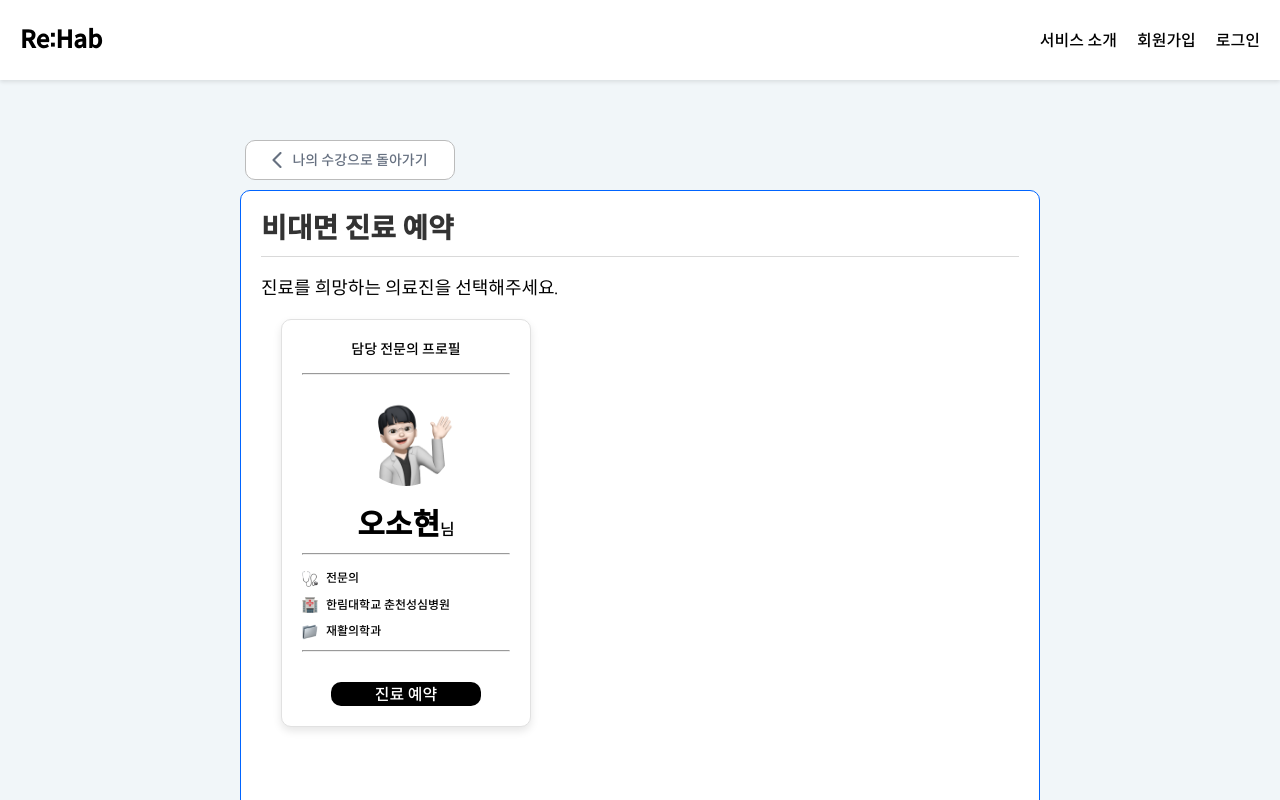
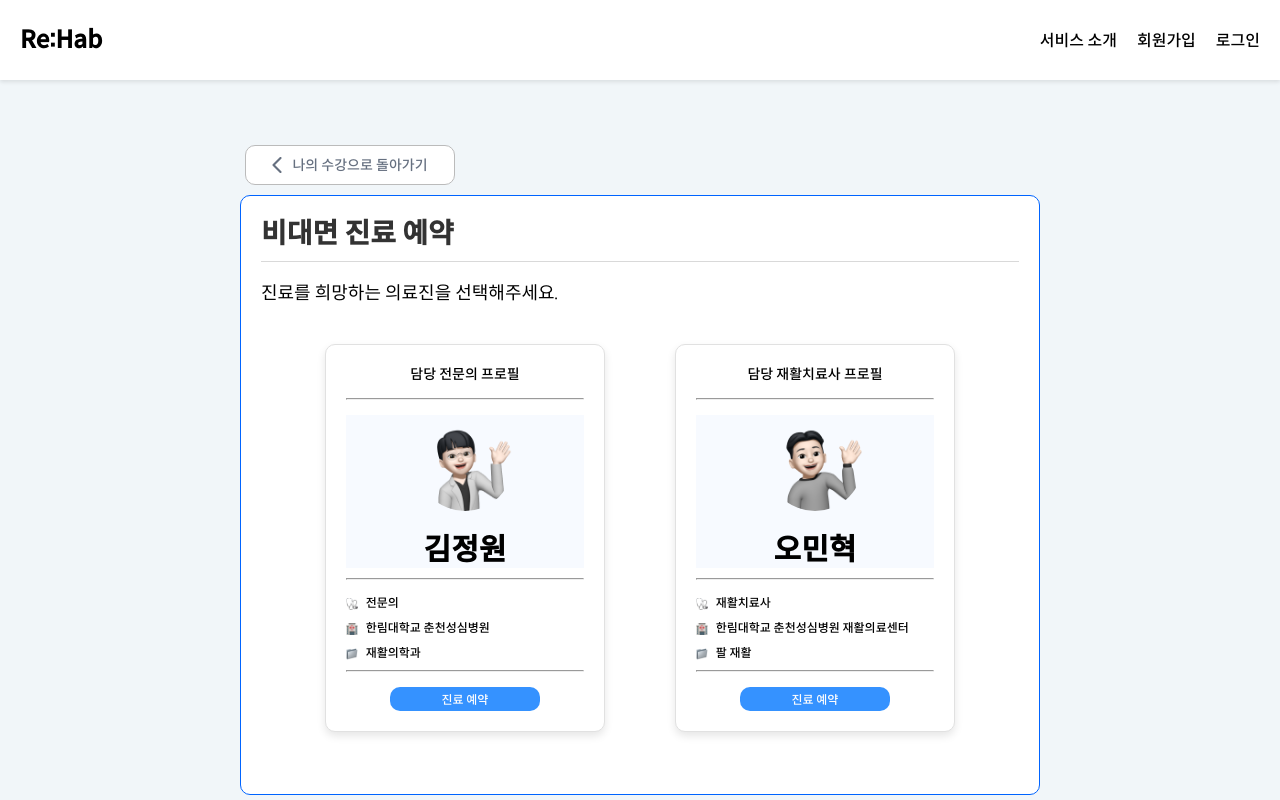
Before and after one commit to sync-without-async/Rehab-FrontEnd, a React (Vite) app: page /userreserve in a window 1280 px wide. Shown: the top 800 px of the page. Built offline with nearby package versions, Linux system fonts and the light colour scheme.

Commit message:
Feat: 환자 비대면 진료 예약 페이지 구현(환자에게 배정된 임시 데이터 연결)

```diff
--- a/src/components/UserDashBoard/UserDoReserve.jsx
+++ b/src/components/UserDashBoard/UserDoReserve.jsx
@@ -1,9 +1,11 @@
+import { useState, useEffect } from "react";
 import styled from "styled-components";
-import UserSelectCard from "./UserSelectCard";
+import { UserSelectCard } from'./UserSelectCard';
+import { userLogin } from "../../librarys/login-api";
 
 const Container = styled.div`
   width: 800px;
-  height: 885px;
+  height: 600px;
   margin: 0 auto;
   padding: 20px;
   border: 1px solid #0064ff;
@@ -11,6 +13,13 @@ const Container = styled.div`
   background-color: #ffffff;
   font-family: "Spoqa Han Sans Neo", "sans-serif";
   position: relative;
+`;
+
+const CardWrapper = styled.div`
+  display: flex;
+  justify-content: center;
+  margin-top: 20px;
+  gap: 30px;
 `;
 
 const Title = styled.h1`
@@ -37,13 +46,27 @@ const Info = styled.p`
 `
 
 const UserDoReserve = () => {
+  const [loginData, setLoginData] = useState(null);
+
+  useEffect(() => {
+    const fetchLoginData = async () => {
+      const data = await userLogin('HL0001', '123456');
+      setLoginData(data);
+    };
+    fetchLoginData();
+  }, []);
+
+  if (!loginData) return null;
 
   return (
     <Container>
       <Title>비대면 진료 예약</Title>
       <Divider />
       <Info>진료를 희망하는 의료진을 선택해주세요.</Info>
-      <UserSelectCard/>
+      <CardWrapper>
+        <UserSelectCard userType="admin1" userData={loginData.doctor} />
+        <UserSelectCard userType="admin2" userData={loginData.therapist} />
+      </CardWrapper>
     </Container>
   );
 };
--- a/src/components/UserDashBoard/UserSelectCard.jsx
+++ b/src/components/UserDashBoard/UserSelectCard.jsx
@@ -1,14 +1,13 @@
-import { useState, useEffect } from 'react';
+import PropTypes from 'prop-types';
 import styled from 'styled-components';
 import Icondoctor from "../../assets/icons/icondoctor.png";
 import Iconmajor from "../../assets/icons/iconmajor.png";
 import Iconhospital from "../../assets/icons/iconhospital.png";
 import DoctorImage from "../../assets/images/user/Odoctor.png";
 import TherapistImage from "../../assets/images/user/Otherapist.png";
-import {userLogin} from "../../librarys/login-api";
 
 const Card = styled.div`
-    width: 250px;
+    width: 280px;
     border: 1px solid #e1e1e1;
     padding: 20px;
     border-radius: 10px;
@@ -52,10 +51,6 @@ const UserName = styled.span`
     font-family: 'Spoqa Han Sans Neo', 'sans-serif';
 `;
 
-const UserTitle = styled.span`
-    font-size: 16px;
-    font-family: 'Spoqa Han Sans Neo', 'sans-serif';
-`;
 
 const Info = styled.div`
     font-family: 'Spoqa Han Sans Neo', 'sans-serif';
@@ -68,72 +63,59 @@ const Button = styled.button`
   width: 150px;
   height: 24px;
   border-radius: 10px;
-    background-color: #000;
-    color: #fff;
-    font-family: 'Spoqa Han Sans Neo', 'sans-serif';
+  background-color: #3592FF;
+  color: #FEFDFD;
   cursor: pointer;
   border: none;
   align-self: center;
-    margin-top: 15px;
+  font-size: 12px;
 `;
 
 const Icon = styled.img`
-    width: 16px;
-    height: 16px;
-    margin-right: 8px;
+  height: 12px;
+  width: 12px;
+  margin-right: 5px;
   vertical-align: middle;
 `;
 
-const UserSelectCard = () => {
-  const [userData, setUserData] = useState(null);
-  const [doctorData, setDoctorData] = useState(null);
-  const [therapistData, setTherapistData] = useState(null);
-
-  useEffect(() => {
-      async function fetchUserData() {
-          const data = await userLogin('HL0001', '123456');
-          if (data) {
-              setUserData(data);
+const MidSection = styled.div`
+    background-color: rgba(0, 100, 255, 0.03);
+`;
 
 
-              const doctorDetails = await userLogin('doctor', '123456');
-              setDoctorData(doctorDetails);
+export const UserSelectCard = ({ userType, userData }) => {
+  if (!userData) return null;
 
-
-              const therapistDetails = await userLogin('therapist', '123456');
-              setTherapistData(therapistDetails);
-          }
-      }
-      fetchUserData();
-  }, []);
-
-  if (!userData) return null;
+  const imageUrl = userType === "admin1" ? DoctorImage : TherapistImage;
+  const title = userType === "admin1" ? "담당 전문의 프로필" : "담당 재활치료사 프로필";
 
   return (
     <Card>
-          <Title>{userData.assignedDoctor ? "담당 전문의 프로필" : "담당 재활치료사 프로필"}</Title>
+      <Title>{title}</Title>
       <Separator />
+      <MidSection>
         <ImageContainer>
-              <Avatar src={userData.assignedDoctor ? DoctorImage : TherapistImage} alt="avatar" />
+          <Avatar src={imageUrl} alt="avatar" />
         </ImageContainer>
-          <UserName>{userData.name}</UserName><UserTitle>님</UserTitle>
+        <UserName>{userData.name}</UserName>
+      </MidSection>
       <Separator />
-          <Info>
-              <Icon src={Icondoctor} alt="role-icon" />
-              {userData.assignedDoctor ? "전문의" : "재활치료사"}
-          </Info>
-          <Info>
-              <Icon src={Iconhospital} alt="workplace-icon" />
-              {userData.assignedDoctor ? doctorData.workplace : therapistData.workplace}
-          </Info>
-          <Info>
-              <Icon src={Iconmajor} alt="major-icon" />
-              {userData.assignedDoctor ? doctorData.major : therapistData.major}
-          </Info>
+      <Info><Icon src={Icondoctor} alt="icon" /> {userType === "admin1" ? "전문의" : "재활치료사"}</Info>
+      <Info><Icon src={Iconhospital} alt="icon" /> {userData.workplace}</Info>
+      <Info><Icon src={Iconmajor} alt="icon" /> {userData.major}</Info>
       <Separator />
       <Button>진료 예약</Button>
     </Card>
   );
 }
 
+UserSelectCard.propTypes = {
+  userType: PropTypes.string.isRequired,
+  userData: PropTypes.shape({
+    name: PropTypes.string,
+    workplace: PropTypes.string,
+    major: PropTypes.string,
+  }).isRequired,
+};
+
 export default UserSelectCard;
--- a/src/librarys/login-api.js
+++ b/src/librarys/login-api.js
@@ -35,14 +35,18 @@ export async function userLogin(id, password) {
   ];
 
   const account = accounts.find((item) => item.id === id);
+
   if (!account || account.password !== password) {
     return null;
   }
 
-  // 계정 유형에 따른 다른 반환 값
-  switch (account.type) {
-    case "user":
+
+  if (account.type === "user") {
+    const doctor = accounts.find(item => item.name === account.assignedDoctor && item.type === "admin1");
+    const therapist = accounts.find(item => item.name === account.assignedTherapist && item.type === "admin2");
+
     return {
+      user: {
         email: account.id,
         name: account.name,
         access_token: "user_token1",
@@ -52,8 +56,11 @@ export async function userLogin(id, password) {
         assignedTherapist: account.assignedTherapist,
         recentVisitDate: account.recentVisitDate,
         nextReservationDate: account.nextReservationDate,
+      },
+      doctor,
+      therapist,
     };
-      case "admin1":
+  } else if (account.type === "admin1") {
     return {
       email: account.id,
       name: account.name,
@@ -63,7 +70,7 @@ export async function userLogin(id, password) {
       refresh_token: "admin1_token2",
       admin: account.admin,
     };
-      case "admin2":
+  } else if (account.type === "admin2") {
     return {
       email: account.id,
       name: account.name,
@@ -73,9 +80,9 @@ export async function userLogin(id, password) {
       refresh_token: "admin2_token2",
       admin: account.admin,
     };
-    default:
+  }
+
   return null;
-  }
 }
 
 // 임시로 환자에게 할당된 과제 데이터를 추가
```
Lines whose indentation alone changed are shown as unchanged.
